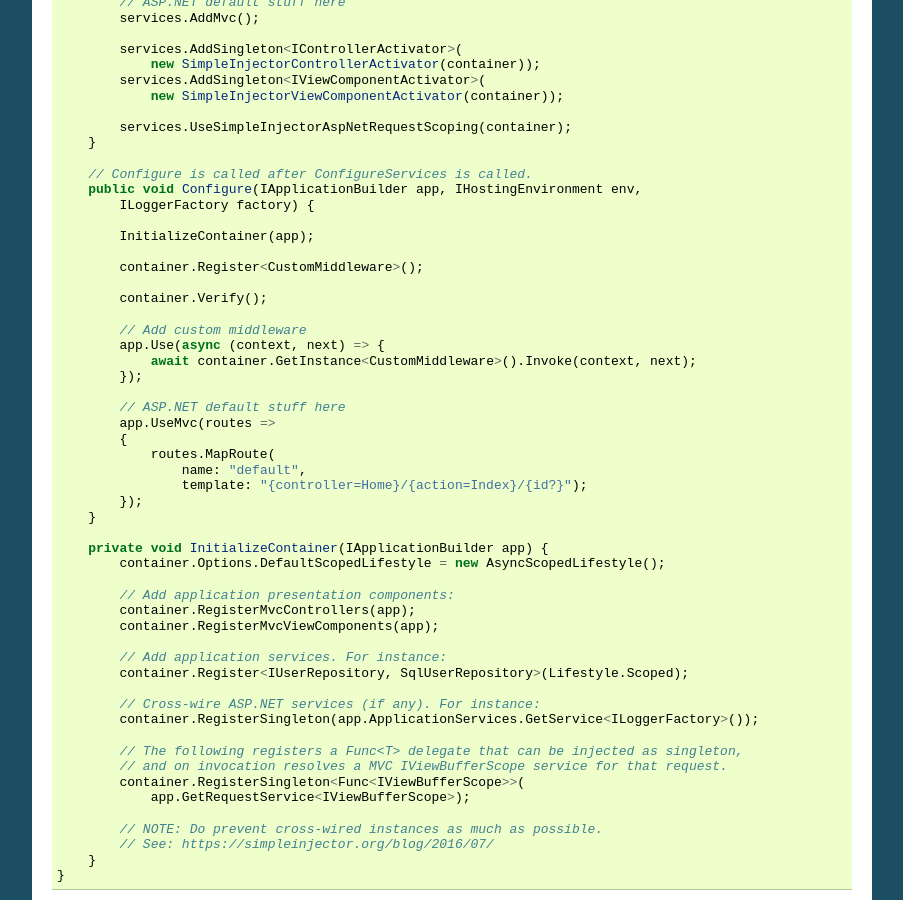
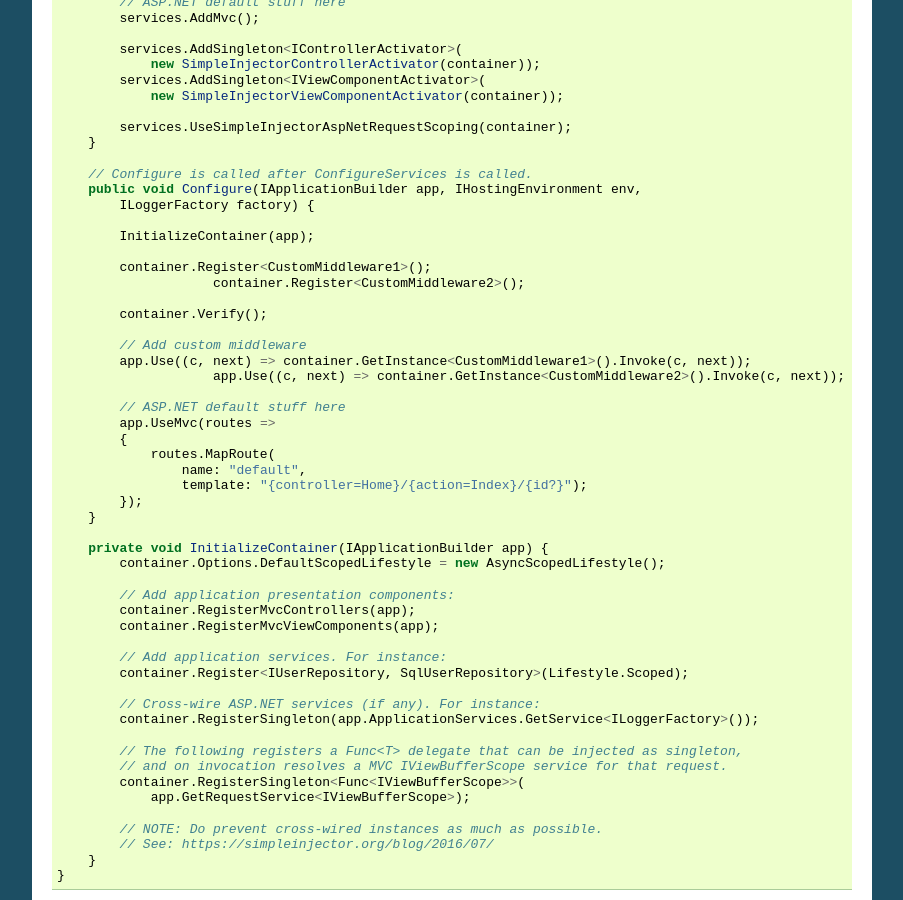
Before and after one commit to simpleinjector/Documentation, a Sphinx documentation site: the page built from source/aspnetintegration.rst, in a window 1280 px wide and 900 px high, scrolled down 556 px. Shown: the whole window, without its empty margins (198-1101 px from the left). Built offline with Sphinx 7.4.7, drawn with Linux system fonts in a browser that asks for light colours.

Commit message:
Improved ASP.NET Core MVC integration
Simplified example of hooking up middleware, and added example of using
multiple middleware components. Fixes #62

```diff
--- a/source/aspnetintegration.rst
+++ b/source/aspnetintegration.rst
@@ -48,14 +48,14 @@ The following code snippet shows how to use the integration package to apply Sim
 
             InitializeContainer(app);
 
-            container.Register<CustomMiddleware>();
+            container.Register<CustomMiddleware1>();
+			container.Register<CustomMiddleware2>();
 
             container.Verify();
 
             // Add custom middleware
-            app.Use(async (context, next) => {
-                await container.GetInstance<CustomMiddleware>().Invoke(context, next);
-            });
+            app.Use((c, next) => container.GetInstance<CustomMiddleware1>().Invoke(c, next));
+			app.Use((c, next) => container.GetInstance<CustomMiddleware2>().Invoke(c, next));
 
             // ASP.NET default stuff here
             app.UseMvc(routes =>
```
